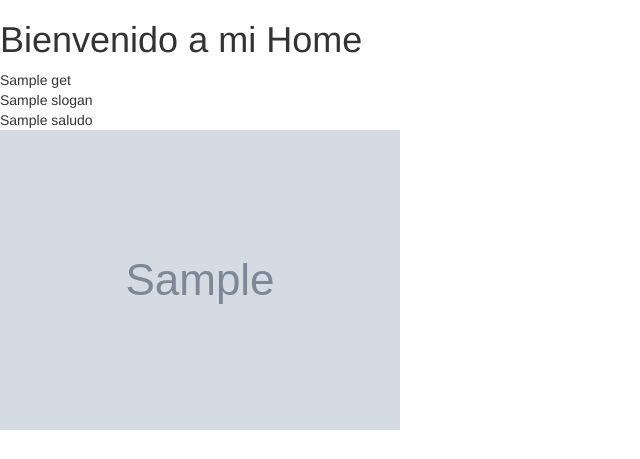
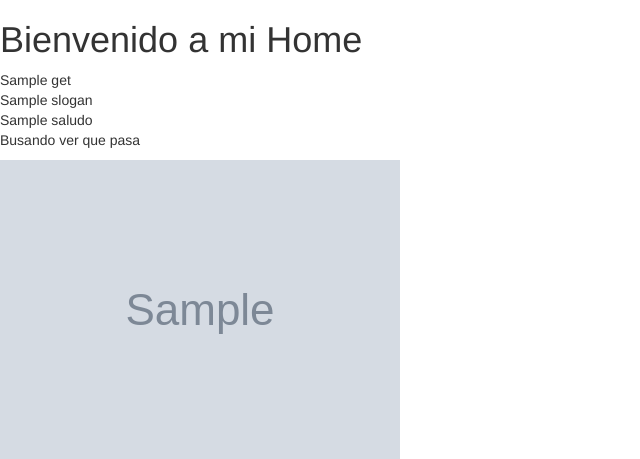
Before and after one commit to kmacho16/Portafolio-Django, a Django app: template src/portafolio_app/templates/home.html in a window 1280 px wide. Shown: the top 459 px of the page, without its empty margins (0-640 px from the left). Run offline with Django 3.2, Linux system fonts and the light colour scheme; the template is opened without the code that fills it: most values are stand-ins (such as "Sample title", 1, 10 or a date in 2020); grey boxes marked "Sample" are stand-in pictures; some libraries are stand-ins or nearby versions.

Commit message:
buscando ver que pasa

```diff
--- a/src/portafolio_app/templates/home.html
+++ b/src/portafolio_app/templates/home.html
@@ -11,6 +11,8 @@
 	{{ miEmpresa.get.nombre }} <br>
 	{{ miEmpresa.get.slogan }} <br>
 	{{ miEmpresa.get.saludo }} <br>
+
+	<p>Busando ver que pasa</p>
 	<img src="{{ MEDIA_URL }}{{ miEmpresa.get.logo }}" alt="">
 </body>
 </html>
```
